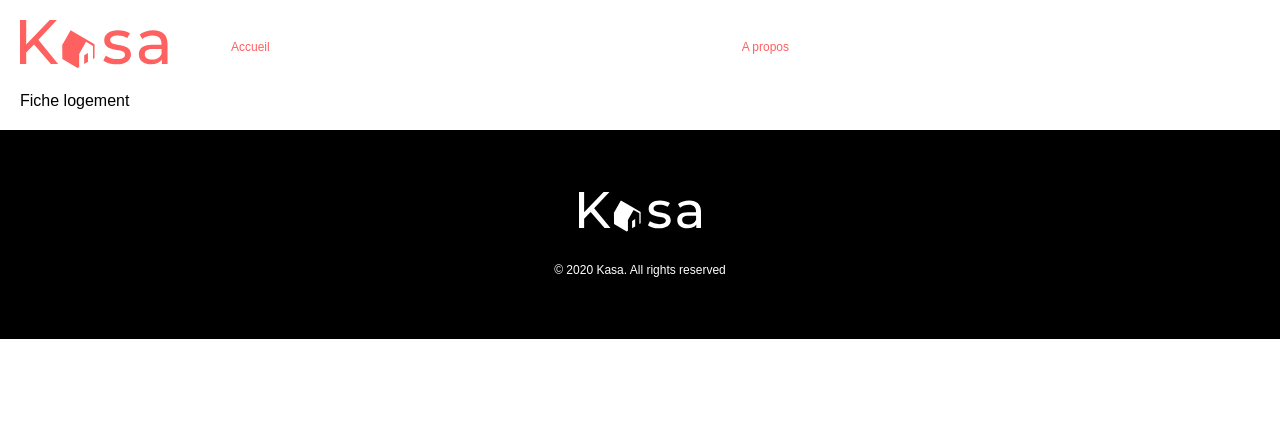
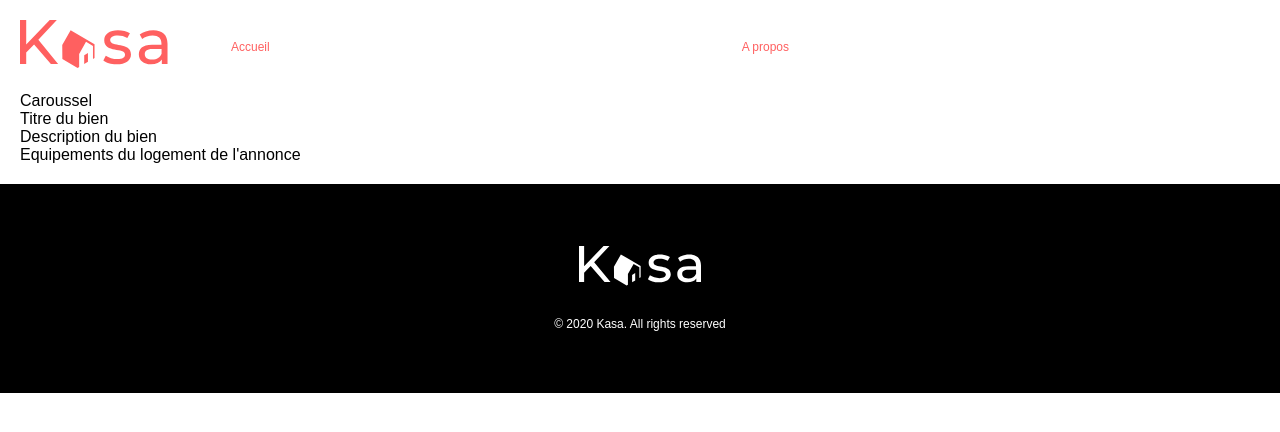
Before and after one commit to JoanaSimaozinho/Projet7-Kasa-Joana-Simaozinho, a React (Create React App) app: page /fichelogement in a window 1280 px wide. Shown: the top 432 px of the page. Built offline with nearby package versions, Linux system fonts and the light colour scheme.

Commit message:
changement de fichier pour les routes

```diff
--- a/src/App.js
+++ b/src/App.js
@@ -1,24 +1,10 @@
 import * as React from "react";
-import { Home } from "./components";
-// import { RoutesPages } from "./components/RoutesPages/RoutesPages";
-import { FicheLogement, APropos, ErrorPage } from "./components";
-import { Routes, Route } from "react-router-dom";
+import { RoutesPages } from "./components";
 
 function App() {
   return (
     <div>
-      {/* <Home /> */}
-      {/* <RoutesPages /> */}
-      <Routes>
-        {/* Route Home */}
-        <Route path="/" element={<Home />} />
-        {/* route FicheLogement */}
-        <Route path="fichelogement" element={<FicheLogement />} />
-        {/* Route APropos */}
-        <Route path="apropos" element={<APropos />} />
-        {/* route ErrorPage */}
-        <Route path="errorpage" element={<ErrorPage />} />
-      </Routes>
+      <RoutesPages />
     </div>
   );
 }
--- a/src/components/FicheLogement/FicheLogement.js
+++ b/src/components/FicheLogement/FicheLogement.js
@@ -1,8 +1,19 @@
 import * as React from "react";
+import Caroussel from "./Caroussel/Caroussel";
+import Description from "./Description/Description";
+import Equipements from "./Equipements/Equipements";
 import "./FicheLogement.css";
+import Titre from "./Titre/Titre";
 
 function FicheLogement() {
-  return <div className="body">Fiche logement</div>;
+  return (
+    <div className="body">
+      <Caroussel />
+      <Titre />
+      <Description />
+      <Equipements />
+    </div>
+  );
 }
 
 export default FicheLogement;
--- a/src/components/RoutesPages/RoutesPages.js
+++ b/src/components/RoutesPages/RoutesPages.js
@@ -1,6 +1,6 @@
 import * as React from "react";
-import { Routes, Route } from "react-router-dom";
-import { Home, FicheLogement, APropos, ErrorPage } from "./components";
+import { Route, Routes } from "react-router-dom";
+import { Home, FicheLogement, APropos, ErrorPage } from "../index";
 
 function RoutesPages() {
   return (
--- a/src/components/index.js
+++ b/src/components/index.js
@@ -9,4 +9,4 @@ export { default as Equipements } from "./FicheLogement/Equipements/Equipements"
 export { default as APropos } from "./APropos/APropos";
 export { default as ErrorPage } from "./ErrorPage/ErrorPage";
 export { default as Footer } from "./Footer/Footer";
-// export { default as RoutesPages } from "./RoutesPages/RoutesPages";
+export { default as RoutesPages } from "./RoutesPages/RoutesPages";
```
